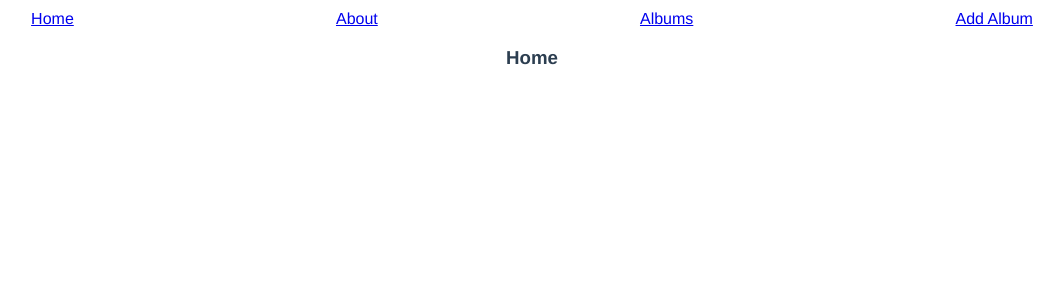
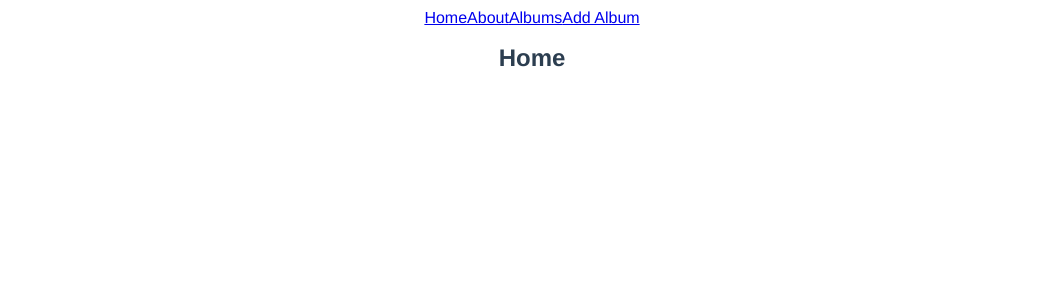
Before and after one commit to stephaniesmith/gallery-TA, a Vue app: page /#/ in a window 1280 px wide. Shown: the top 300 px of the page, without its empty margins (108-1171 px from the left). Built offline with nearby package versions, Linux system fonts and the light colour scheme.

Commit message:
added css

```diff
--- a/package.json
+++ b/package.json
@@ -9,6 +9,7 @@
     "test": "npm run lint"
   },
   "dependencies": {
+    "reset-css": "^4.0.1",
     "shortid": "^2.2.13",
     "vue": "^2.5.17",
     "vue-router": "^3.0.1"
--- /dev/null
+++ b/src/main.css
@@ -0,0 +1,5 @@
+div h3 {
+  margin-top: 20px;
+  font-weight: bold;
+  font-size: 1.5em;
+}
--- a/src/main.js
+++ b/src/main.js
@@ -2,6 +2,8 @@ import Vue from 'vue';
 import VueRouter from 'vue-router';
 import App from './App.vue';
 import router from './router';
+import 'reset-css';
+import './main.css';
 
 Vue.config.productionTip = false;
 
```
Also changed, not shown: 1 other file (tests, documents, lock files or other folders).
